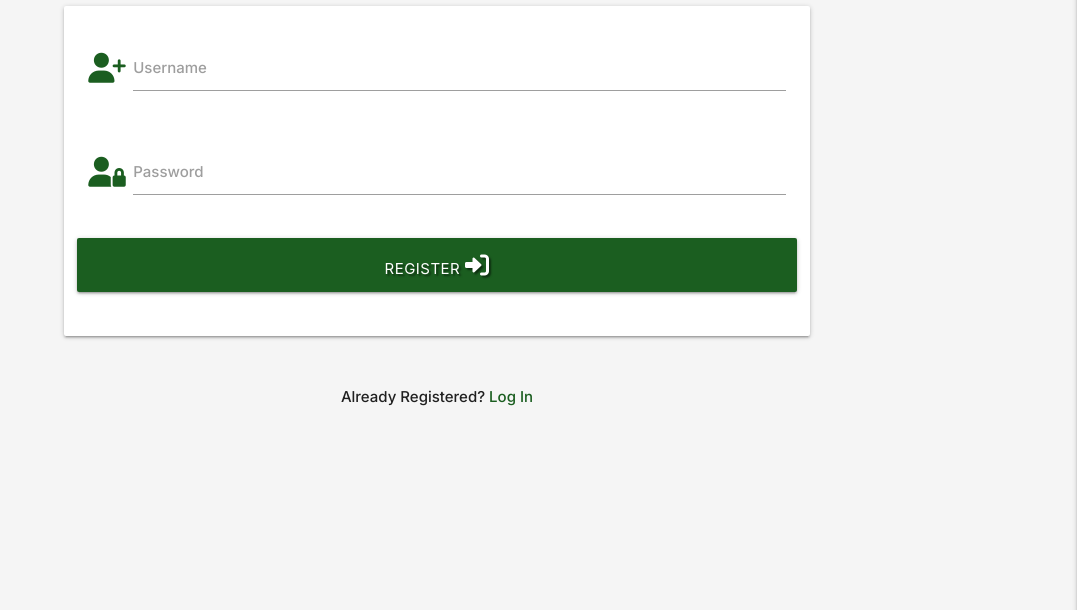
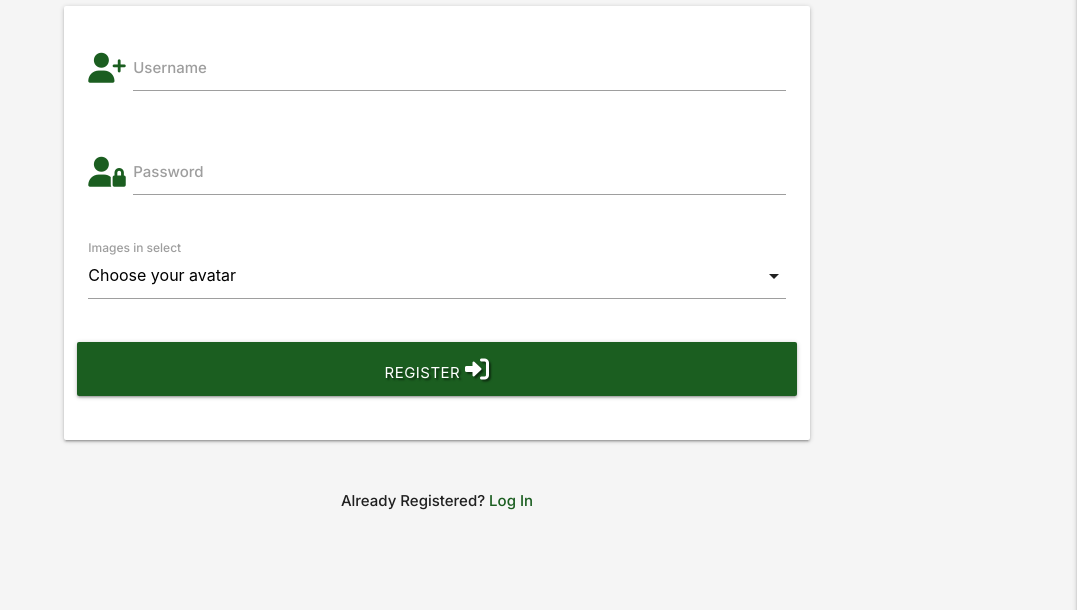
Before and after one commit to RachelFurlong-dev/milestone-project3-v1, a Flask app: page /register in a window 1280 px wide. Shown: the part 190-800 px from the top of the page, without its empty margins (203-1280 px from the left). Run offline with Flask 2, Linux system fonts and the light colour scheme; some libraries are stand-ins or nearby versions.

Commit message:
Add Avatar functionality to register.html

```diff
--- a/app.py
+++ b/app.py
@@ -45,7 +45,8 @@ def register():
 
         register = {
             "username": request.form.get("username").lower(),
-            "password": generate_password_hash(request.form.get("password"))
+            "password": generate_password_hash(request.form.get("password")),
+            "avatar": request.form.get("avatar").lower()
         }
         mongo.db.users.insert_one(register)
 
@@ -87,11 +88,11 @@ def login():
 @app.route("/profile/<username>", methods=["GET", "POST"])
 def profile(username):
     # grab the session user's username from db
-    username = mongo.db.users.find_one(
-        {"username": session["user"]})["username"]
+    user = mongo.db.users.find_one(
+        {"username": session["user"]})
 
     if session["user"]:
-        return render_template("profile.html", username=username)
+        return render_template("profile.html", user=user)
 
     return redirect(url_for("login"))
 
--- a/templates/profile.html
+++ b/templates/profile.html
@@ -6,8 +6,9 @@
         <div class="col s12 m8 offset-m2">
             <div class="card-panel">
                 <h3 class="center-align green-text text-darken-4">
-                    {{ username }}'s Profile
+                    {{ user.username }}'s Profile
                 </h3>
+                <img src="{{ url_for('static', filename='avatars/'+user.avatar) }}" alt="">
             </div>
         </div>
     </div>
--- a/templates/register.html
+++ b/templates/register.html
@@ -24,12 +24,26 @@
                         <label for="password">Password</label>
                     </div>
                 </div>
+                     <!-- avatar -->
+                <div class="row">
+                    <div class="input-field col s12">
+                        <select class="icons" name="avatar" id="avatar" required>
+                          <option value="" disabled selected>Choose your avatar</option>
+                          <option value="gardener.png" data-icon="{{ url_for('static', filename='avatars/gardener.png') }}">Gardener</option>
+                          <option value="" data-icon="images/office.jpg">example 2</option>
+                          <option value="" data-icon="images/yuna.jpg">example 3</option>
+                        </select>
+                        <label>Images in select</label>
+                    </div>
+                </div>
                 <!-- register -->
                 <div class="row">
                     <button type="submit" class="col s12 btn-large green darken-4 text-shadow">
                         Register <i class="fas fa-sign-in-alt"></i>
                     </button>
                 </div>
+
+
             </div>
         </form>
     </div>
```
Also changed, not shown: templates/houseplants.html (+9 -6 lines), static/avatars/gardener.png (added).
